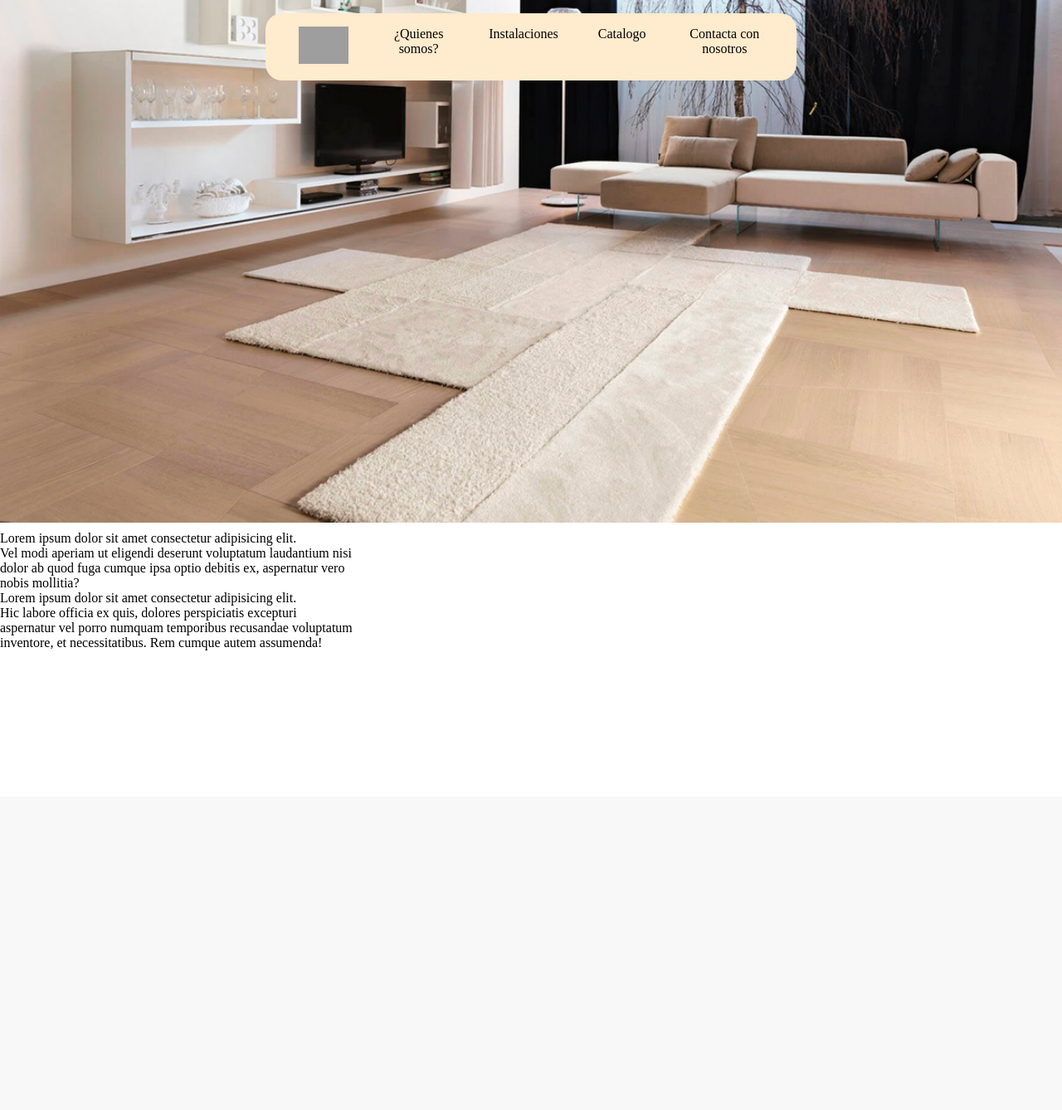
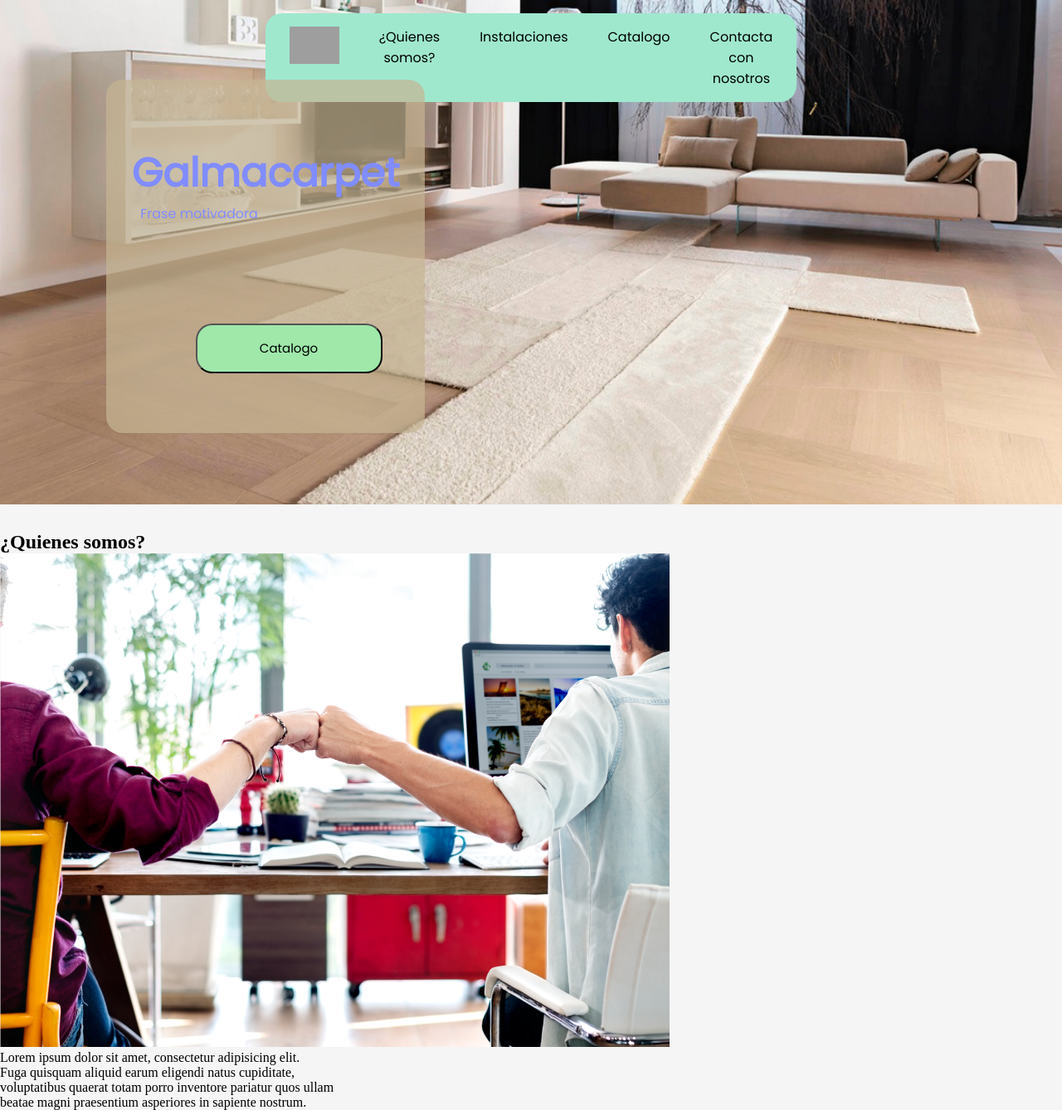
Before and after one commit to leancastamoli/Galmacarpet, a PHP site: page / in a window 1280 px wide. Shown: the whole page at 83% size. Before the commit the page ends 784 px from the top, so only its background shows below. Run offline with PHP 8.4, Linux system fonts and the light colour scheme; grey boxes are pictures that could not be loaded.

Commit message:
Seguir con pagina principal

```diff
--- a/assets/css/estilos.css
+++ /dev/null
@@ -1,48 +0,0 @@
-* {
-    margin: 0;
-    padding: 0;
-    box-sizing: border-box;
-}
-
-header {
-    background-image: url("../img/portada2.png");
-    background-size: 100%;
-    background-repeat: no-repeat;
-    background-attachment: fixed;
-    width: 100%;
-    height: 40em;
-    position: absolute;
-    top: 0;
-}
-
-            /* Menu */
-.menu {
-    background-color: blanchedalmond;
-    margin-left: 25%;
-    margin-right: 25%;
-    border-radius: 20px;
-    margin-top: 1em;
-}
-ul {
-    display: flex;
-    justify-content: center;
-    text-align: center;
-    padding: 1em;
-
-}
-li {
-    display: inline;
-    margin-right: 1.5em;
-    margin-left: 1.5em;
-}
-.logo {
-    width: 60px;
-}
-
-        /* main */
-
-main {
-    width: 100%;
-    height: 20em;
-    margin-top: 50%;
-}
--- /dev/null
+++ b/css/style.css
@@ -0,0 +1,96 @@
+* {
+    margin: 0;
+    padding: 0;
+    box-sizing: border-box;
+}
+body {
+    font-family: 'Poppins', ;
+}
+
+
+header {
+    background-image: url("../assets/img/portada2.png");
+    background-size: 100%;
+    background-repeat: no-repeat;
+    background-attachment: fixed;
+    width: 100%;
+    height: 38em;
+    position: absolute;
+    top: 0;
+    font-family: Poppins;
+}
+
+            /* Menu */
+.menu {
+    background-color: #9FE8CE;
+    margin-left: 25%;
+    margin-right: 25%;
+    border-radius: 20px;
+    margin-top: 1em;
+}
+ul {
+    display: flex;
+    justify-content: center;
+    text-align: center;
+    padding: 1em;
+
+}
+li {
+    display: inline;
+    margin-right: 1.5em;
+    margin-left: 1.5em;
+}
+.logo {
+    width: 60px;
+}
+
+        /* main */
+
+main {
+    width: 100%;
+    height: 20em;
+    margin-top: 50%;
+}
+
+.titulo {
+    background-color: rgba(199, 181, 147, .7);
+    color: #808cff;
+    width: 30%;
+    height: 70%;
+    margin-left: 10%;
+    margin-top: 3em;
+    border-radius: 20px;
+    position: absolute;
+    top: 3em;
+}
+
+.titulo h1 {
+    display: flex;
+    justify-content: center;
+    margin-top: 20%;
+    font-size: 3em;
+}
+
+.titulo p {
+    display: flex;
+    justify-content: center;
+    margin-left: -10em;
+}
+
+.botont {
+    width: 15em;
+    height: 4em;
+    margin-left: 28%;
+    margin-top: 8em;
+    background-color: #9FE8AA;
+    border-radius: 20px;
+    color: black;
+    font-size: 15px;
+    font-family: Poppins;
+}
+
+        /* body */
+
+body {
+    background-color: whitesmoke;
+}
--- a/index.php
+++ b/index.php
@@ -3,7 +3,8 @@
 <head>
     <meta charset="UTF-8">
     <meta name="viewport" content="width=device-width, initial-scale=1.0">
-    <link rel="stylesheet" href="assets/css/estilos.css">
+    <link rel="stylesheet" href="css/style.css">
+    <link href="https://fonts.googleapis.com/css?family=Poppins&display=swap" rel="stylesheet">
     <title>Galmacarpet</title>
 </head>
 <body>
@@ -17,18 +18,24 @@
                 <li>Contacta con nosotros</li>
             </ul>
         </div>
+        <div class="titulo">
+
+           <h1>Galmacarpet</h1>
+            <p>Frase motivadora</p>
+            <button class="botont">Catalogo</button>
+        </div>
     </header>
         <main>
-            <div class="parrafo1">
-                Lorem ipsum dolor sit amet consectetur adipisicing elit.<br>
-                Vel modi aperiam ut eligendi deserunt voluptatum laudantium nisi <br>
-                dolor ab quod fuga cumque ipsa optio debitis ex, aspernatur vero<br>
-                nobis mollitia?<br>
-                Lorem ipsum dolor sit amet consectetur adipisicing elit. <br>
-                Hic labore officia ex quis, dolores perspiciatis excepturi <br>
-                aspernatur vel porro numquam temporibus recusandae voluptatum <br>
-                inventore, et necessitatibus. Rem cumque autem assumenda!<br>
-
+            <div class="somos">
+                <h2>¿Quienes somos?</h2>
+                <img src="assets/img/quienes_somos.png" alt="¿Quienes Somos?">
+                <br>
+                <p>
+                    Lorem ipsum dolor sit amet, consectetur adipisicing elit.<br>
+                    Fuga quisquam aliquid earum eligendi natus cupiditate, <br>
+                    voluptatibus quaerat totam porro inventore pariatur quos ullam <br>
+                    beatae magni praesentium asperiores in sapiente nostrum.
+                </p>
             </div>
 
         </main>
```
Also changed, not shown: assets/img/quienes_somos.png (added).
